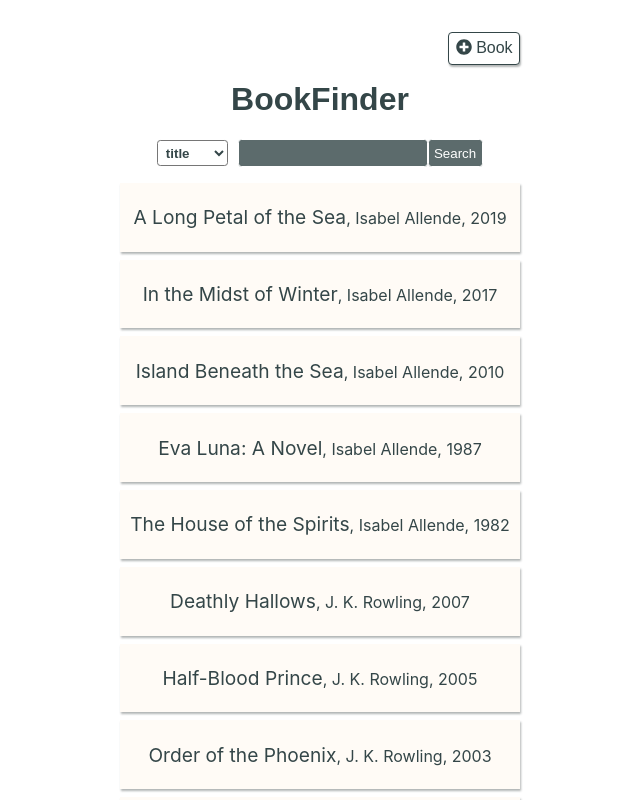
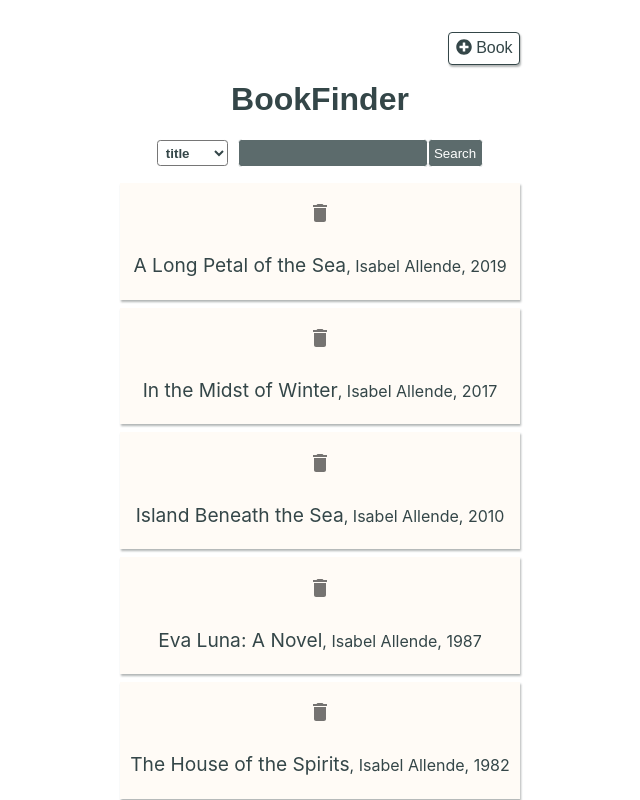
Before and after one commit to catalinac3/Book-search, a React (Create React App) app: page / in a window 1280 px wide. Shown: the top 800 px of the page, without its empty margins (320-960 px from the left). Built offline with nearby package versions, Linux system fonts and the light colour scheme; a web font is replaced by a local one.

Commit message:
added an icon for erasing an element on the list

```diff
--- a/package.json
+++ b/package.json
@@ -7,6 +7,7 @@
     "@fortawesome/free-solid-svg-icons": "^5.15.3",
     "@fortawesome/react-fontawesome": "^0.1.14",
     "@material-ui/core": "^4.12.3",
+    "@material-ui/icons": "^4.11.2",
     "@testing-library/jest-dom": "^5.14.1",
     "@testing-library/react": "^11.2.7",
     "@testing-library/user-event": "^12.8.3",
--- a/src/Home.js
+++ b/src/Home.js
@@ -30,6 +30,10 @@
   function displayBooks(books) {
     return books.map((book) => (
       <OutputBook
+        deleted={(msg, updatedList) => {
+          setNewSearchStatus(msg);
+          setNewBookList(updatedList);
+        }}
         key={book.title}
         title={book.title}
         author={book.author}
@@ -58,7 +62,11 @@
   }
   return (
     <div className="Home">
-      <NavButton toolTip={"Add a Book"} style={{ textAlign: "end" }} nav={"/addBook"}>
+      <NavButton
+        toolTip={"Add a Book"}
+        style={{ textAlign: "end" }}
+        nav={"/addBook"}
+      >
         {plusIcon} Book
       </NavButton>
       <h1> BookFinder </h1>
--- a/src/NavButton.js
+++ b/src/NavButton.js
@@ -7,7 +7,7 @@
 // Styles to be overwrited on the Tooltip
 const useStyles = makeStyles({
   tooltipPlacementBottom: {
-    bottom: "15px",
+    marginTop: "5px",
   },
 });
 
--- a/src/OutputBook.js
+++ b/src/OutputBook.js
@@ -1,15 +1,33 @@
+import { IconButton } from "@material-ui/core";
+import DeleteIcon from '@material-ui/icons/Delete';
 import React from "react";
 import "./OutputBook.css";
 
 // element that will display a book data
-function OutputBook (props) {
+function OutputBook(props) {
+  function deleteBook(elemTitle) {
+    console.log(elemTitle);
+    let tempList = JSON.parse(localStorage.getItem("bookListStored"));
+    // The find() method returns the value of the first element in the
+    // provided array that satisfies the provided testing function.
+    const found = tempList.find((element) => element.title === elemTitle);
+    tempList.splice(tempList.indexOf(found), 1);
+    localStorage.setItem("bookListStored", JSON.stringify(tempList));
+    props.deleted(`The book "${found.title}" has been erased`, tempList)
+  }
+
+  // make a cross button to erase the item
+  // re-render the page otherwise , the item doesnt disappear
   return (
     <div className="OutputDiv">
+      <IconButton onClick={() => deleteBook(props.title)}>
+        <DeleteIcon />
+      </IconButton>
       <p>
         <span className="Title">{props.title}</span>, {props.author},{" "}
         {props.date}
       </p>
     </div>
   );
-};
+}
 export default OutputBook;
```
Also changed, not shown: 1 other file (tests, documents, lock files or other folders).
